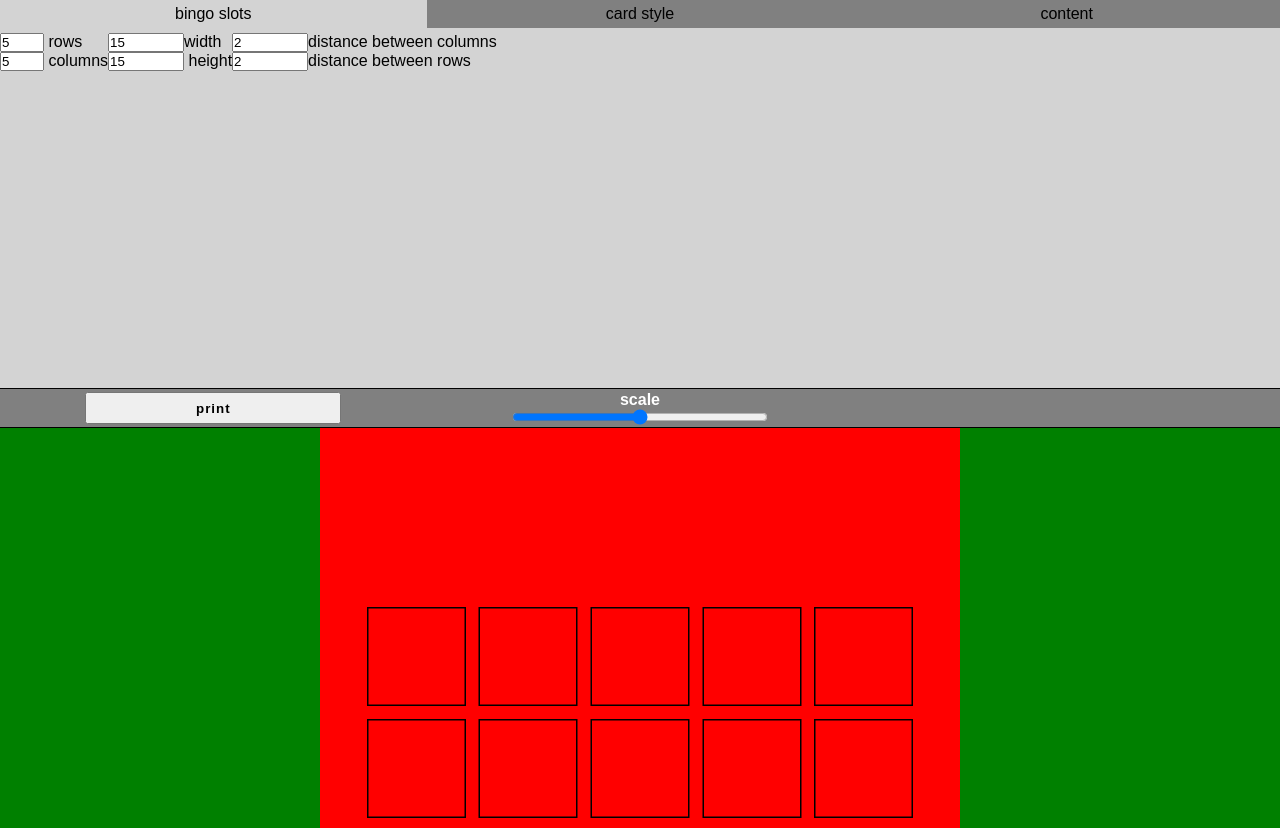
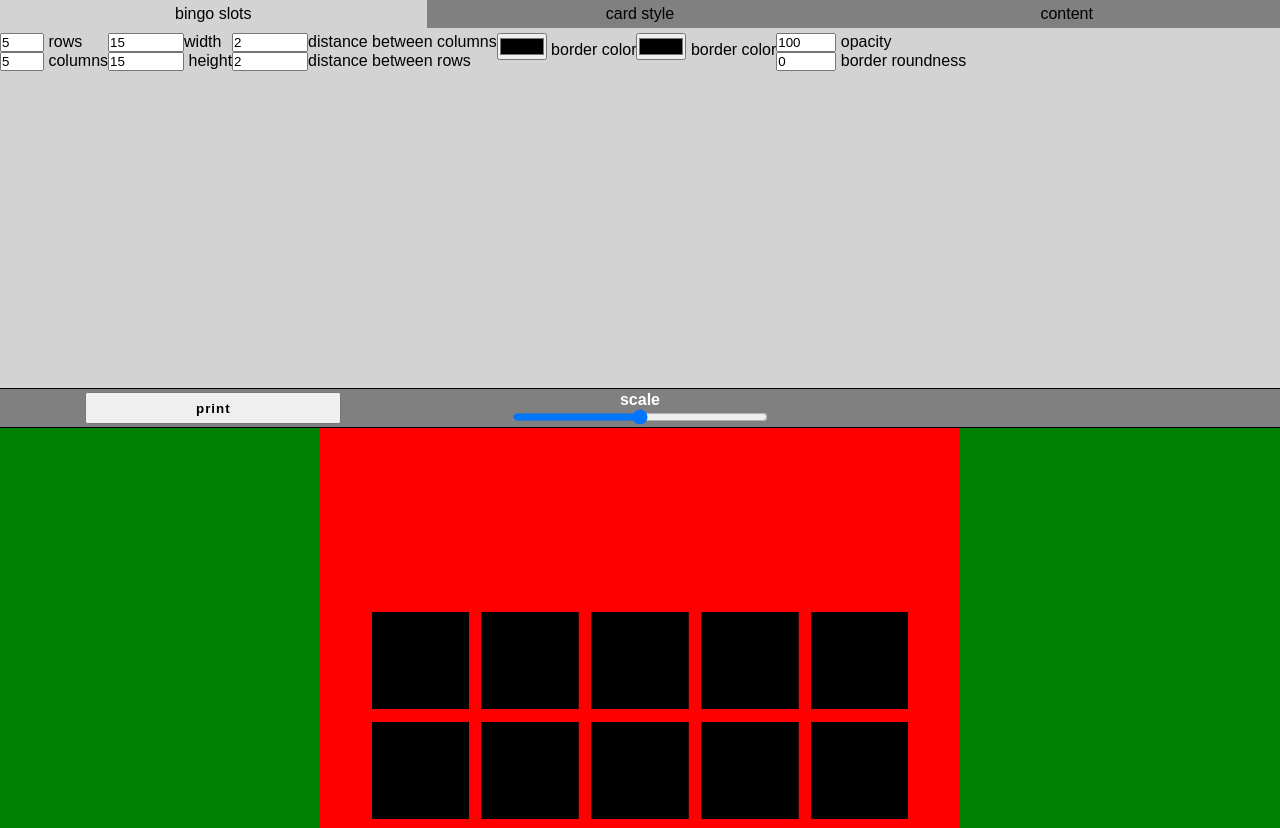
Before and after one commit to panW2137/bingoscript, a plain HTML site: page index.html in a window 1280 px wide. Shown: the top 828 px of the page. Drawn offline with Linux system fonts and the light colour scheme.

Commit message:
slots color and border
added input for setting the color of slots background and border

added input for slots opacity

added input for slots border radious

```diff
--- a/eventListeners.js
+++ b/eventListeners.js
@@ -10,22 +10,3 @@ let textArea = document.getElementById("textarea")
 textArea.addEventListener('input',()=>{
     updateContent()
 })
-function updateContent(){
-    //declare an array for content
-    let contentArray = []
-    //fetch the input from user and divide it into set of substrings
-    let textAreaContent = document.getElementById("textarea").value
-    contentArray = textAreaContent.split("\n")
-
-    //if array to small fill it with empty text
-    while(contentArray.length < 25){
-        contentArray.push("")
-    }
-
-    //fill the bingo slots with new content
-    //TODO: ability to randomize order
-    let bingoSlots = document.getElementsByClassName("slot")
-    for(let i=0; i<bingoSlots.length; i++){
-        bingoSlots[i].innerHTML = contentArray[i]
-    }
-}
--- a/generate.js
+++ b/generate.js
@@ -12,10 +12,23 @@ let rows
 let cols
 
 //styles of slots
+
+//size
 let slotWidth
 let slotHeigh
+
+//space
 let colSpace
 let rowSpace
+
+//color
+let slotBgCol
+let slotBorderCol
+let slotOpac
+
+//border
+let borderRoundness
+
 
 //generates slots of bingo card within visualization
 function update_bingo(){
@@ -38,14 +51,22 @@ function fetch_generate_values(){
     cols = document.getElementById("input_columns").value
 
     //fetch the styles of slots
+    //size
     slotWidth = document.getElementById("input_width").value
     slotHeight = document.getElementById("input_height").value
+    //space
     colSpace = document.getElementById("input_col_dist").value
     rowSpace = document.getElementById("input_row_dist").value
+    //color
+    slotBgCol = document.getElementById("input_border_color").value
+    slotBorderCol = document.getElementById("input_slot_bg_color").value
+    slotOpac = document.getElementById("input_slot_opacity").value
+    //border
+    borderRoundness = document.getElementById("input_slot_roundness").value
 }
 
 function generate_bingo(){
-    let counter = 0; //temporary, remove later, probably
+    //let counter = 0; //temporary, remove later, probably
 
     for(let i=0; i<rows; i++){ //row
         //create new row
@@ -55,15 +76,15 @@ function generate_bingo(){
         for(let j=0; j<cols; j++){ //column
             //create new element
             let newSlot = document.createElement("td")
-            let newText = document.createTextNode("element "+counter)
+            //let newText = document.createTextNode("element "+counter)
             //add class and text, change later to get data from user
             newSlot.setAttribute("class","slot")
-            newSlot.appendChild(newText)
+            //newSlot.appendChild(newText)
 
             //add slot to the row and to the array
             newRow.appendChild(newSlot)
 
-            counter++ //remove later
+            //counter++ //remove later
         }
         //add row to the container
         slotContainer.appendChild(newRow)
@@ -84,10 +105,18 @@ function generate_bingo_style(){
         slot.style.width = slotWidth+"vw"
         slot.style.height = slotHeight+"vw"
 
-        //margins
+        //space
         slot.style.marginTop = (rowSpace/2)+"vw"
         slot.style.marginBottom = (rowSpace/2)+"vw"
         slot.style.marginLeft = (colSpace/2)+"vw"
         slot.style.marginRight = (colSpace/2)+"vw"
+
+        //color
+        slot.style.border = "1px solid "+slotBorderCol
+        slot.style.backgroundColor = slotBgCol
+        slot.style.opacity = slotOpac/100
+
+        //border
+        slot.style.borderRadius = borderRoundness + "%"
     }
 }
--- a/index.html
+++ b/index.html
@@ -52,6 +52,27 @@
                         <input type="number" min="0" max="100" step="0.1" value="2" id="input_row_dist" onchange="update_bingo()">distance between rows
                     </div>
                 </div>
+
+                <div>
+                    <div>
+                        <input type="color" id="input_border_color" onchange="update_bingo()"> border color
+                    </div>
+                </div>
+
+                <div>
+                    <div>
+                        <input type="color" id="input_slot_bg_color" onchange="update_bingo()"> border color
+                    </div>
+                </div>
+
+                <div>
+                    <div>
+                        <input type="number" id="input_slot_opacity" min="0" max="100" value="100" onchange="update_bingo()"> opacity
+                    </div>
+                    <div>
+                        <input type="number" id="input_slot_roundness" min="0" max="100" value="0" onchange="update_bingo()"> border roundness
+                    </div>
+                </div>
             </div>
 
             <div class="panel" id="edit_style">
```
